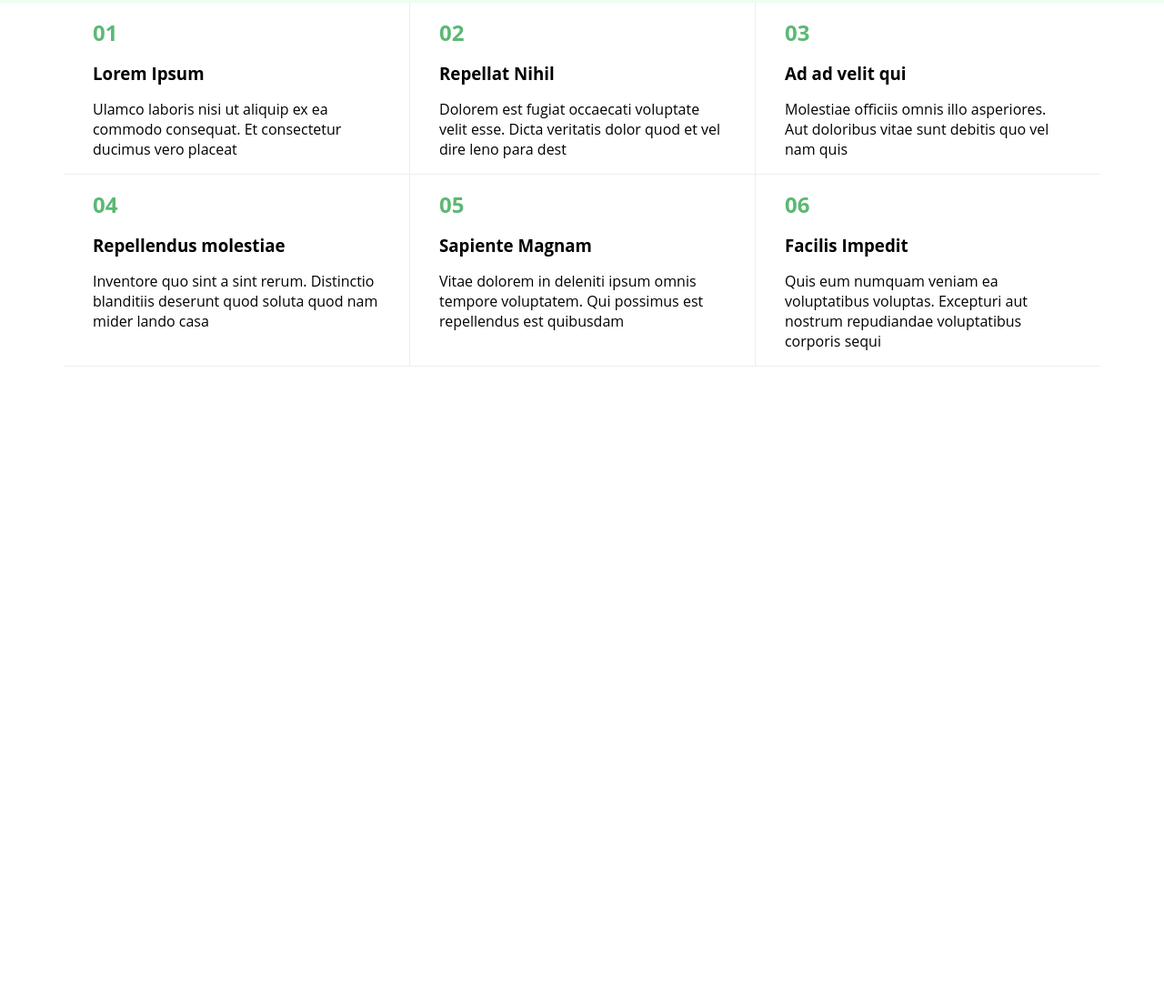
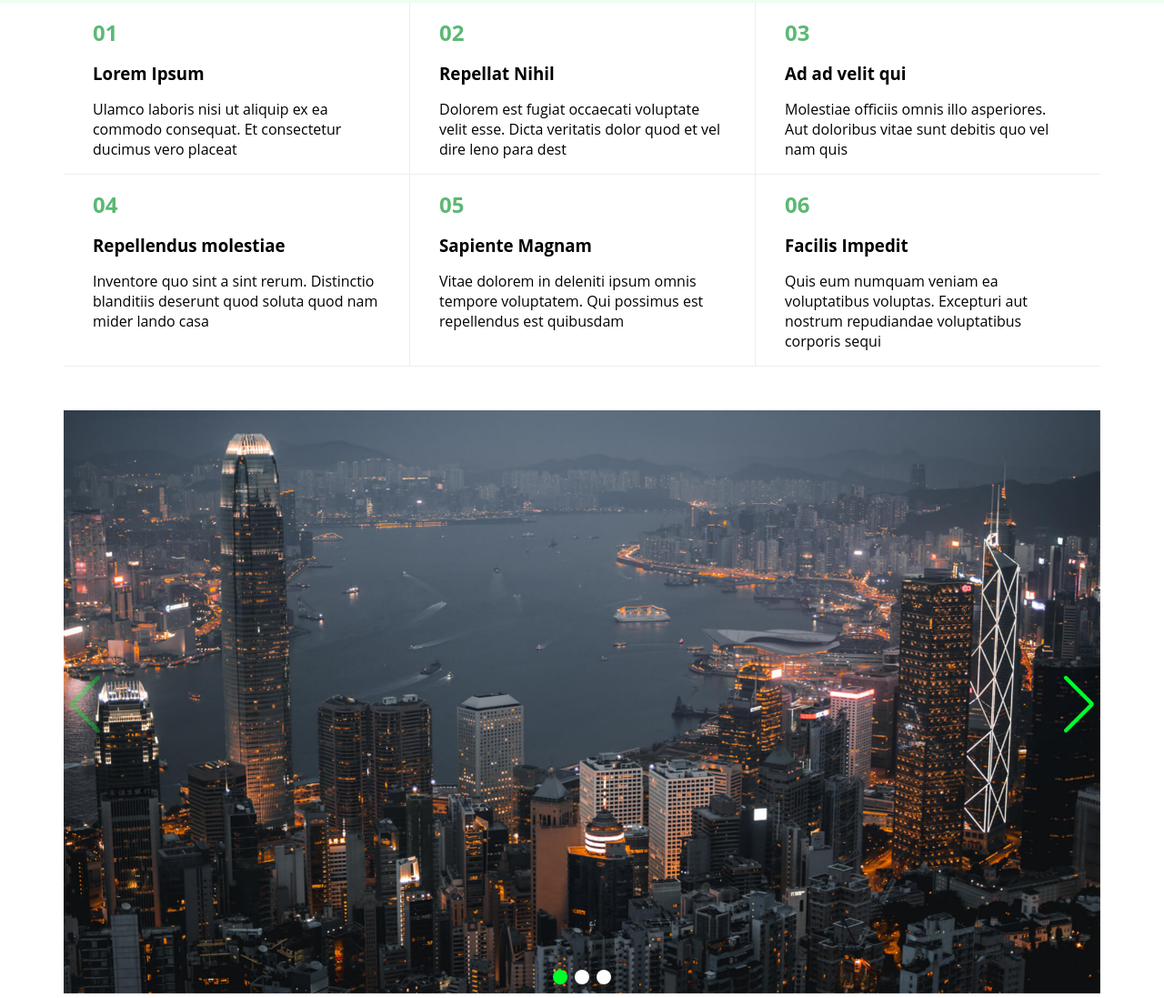
Before and after one commit to allpavel/green, a Gatsby site: page / in a window 1280 px wide. Shown: the part 869-1966 px from the top of the page at 91% size. Before the commit the page ends 1272 px from the top, so only its background shows below. Built offline with nearby package versions, Linux system fonts and the light colour scheme; Gatsby itself is replaced by a stand-in of ours.

Commit message:
Added swiper to the Clients component

```diff
--- a/package.json
+++ b/package.json
@@ -24,6 +24,7 @@
     "react-image-gallery": "^1.2.7",
     "snpm": "^0.1.1",
     "styled-components": "^5.3.3",
+    "swiper": "^8.0.7",
     "uuid": "^8.3.2"
   },
   "devDependencies": {
--- /dev/null
+++ b/src/components/Clients/Clients.css
@@ -0,0 +1,37 @@
+.swiper {
+    max-width: 1140px;
+    margin: 3rem auto;
+}
+
+.swipper-wrapper {
+    display: flex;
+    justify-content: center;
+}
+
+.image-slider {
+    text-align: center;
+}
+
+.image-slider img {
+    max-width: 100%;
+}
+
+.swiper-pagination-bullet {
+    width: 1rem;
+    height: 1rem;
+    background-color: white;
+    opacity: 1;
+    font-size: 1rem;
+}
+
+.swiper-pagination-bullet-active {
+    color: #fff;
+    background: #00fc2a;
+}
+
+
+.swiper-button-prev::after,
+.swiper-button-next::after {
+    color:#00fc2a;
+    font-size: 4rem;
+}
--- /dev/null
+++ b/src/components/Clients/Clients.js
@@ -0,0 +1,66 @@
+import React from "react";
+import { Swiper, SwiperSlide } from "swiper/react";
+import { Navigation, Autoplay, EffectFade, Pagination } from "swiper";
+import { StaticImage } from "gatsby-plugin-image";
+import slide1 from '../../images/slide/slide1.jpg';
+import slide2 from '../../images/slide/slide-2.jpg';
+import slide3 from '../../images/slide/slide-3.jpg';
+import "swiper/css";
+import "swiper/css/bundle";
+import "./Clients.css";
+
+const Clients = () => {
+    return (
+            <Swiper
+            tag="section"
+                slidesPerView={2}
+                spaceBetween={20}
+                centeredSlides={true}
+                navigation={true}
+                pagination={{ clickable: true }}
+                effect={"fade"}
+                fadeEffect={{ crossFade: true }}
+                // autoplay={{ delay: 2000 }}
+                modules={[Navigation, Autoplay, EffectFade, Pagination]}
+            >
+                <SwiperSlide>
+                    <div className="image-slider">
+                        <img src={slide1} alt="" />
+                    </div>
+                </SwiperSlide>
+                <SwiperSlide>
+                    <div className="image-slider">
+                        <img src={slide2} alt="" />
+                    </div>
+                </SwiperSlide>
+                <SwiperSlide>
+                    <div className="image-slider">
+                        <img src={slide3} alt="" />
+                    </div>
+                </SwiperSlide>
+                {/* <SwiperSlide>
+                    <StaticImage src="../../images/clients/client-2.png" alt="slide-2" />
+                </SwiperSlide>
+                <SwiperSlide>
+                    <StaticImage src="../../images/clients/client-3.png" alt="slide-3" />
+                </SwiperSlide>
+                <SwiperSlide>
+                    <StaticImage src="../../images/clients/client-4.png" alt="slide-4" />
+                </SwiperSlide>
+                <SwiperSlide>
+                    <StaticImage src="../../images/clients/client-5.png" alt="slide-5" />
+                </SwiperSlide>
+                <SwiperSlide>
+                    <StaticImage src="../../images/clients/client-6.png" alt="slide-6" />
+                </SwiperSlide>
+                <SwiperSlide>
+                    <StaticImage src="../../images/clients/client-7.png" alt="slide-7" />
+                </SwiperSlide>
+                <SwiperSlide>
+                    <StaticImage src="../../images/clients/client-8.png" alt="slide-8" />
+                </SwiperSlide> */}
+            </Swiper>
+    );
+};
+
+export default Clients;
--- a/src/components/Hero/Hero.js
+++ b/src/components/Hero/Hero.js
@@ -33,7 +33,7 @@ const HeroText = styled.div`
 const Hero = () => {
     return (
         <HeroImage>
-            <StaticImage src="../../images/slide/slide1.jpg" alt="slide1" className="hero" />
+            <StaticImage src="../../images/slide/slide1.jpg" alt="slide1" />
 
             <HeroText>
                 <h1>Welcome to Green</h1>
--- a/src/pages/index.js
+++ b/src/pages/index.js
@@ -3,6 +3,7 @@ import Layout from "../components/Layout/Layout";
 import Hero from "../components/Hero/Hero";
 import FeaturedServices from "../components/FeaturedServices/FeaturedServices";
 import WhyUs from "../components/WhyUs/WhyUs";
+import Clients from "../components/Clients/Clients";
 
 const HomePage = () => {
     return (
@@ -11,6 +12,7 @@ const HomePage = () => {
             <Hero />
             <FeaturedServices />
             <WhyUs />
+            <Clients />
         </>
     );
 };
```
Also changed, not shown: 1 other file.
